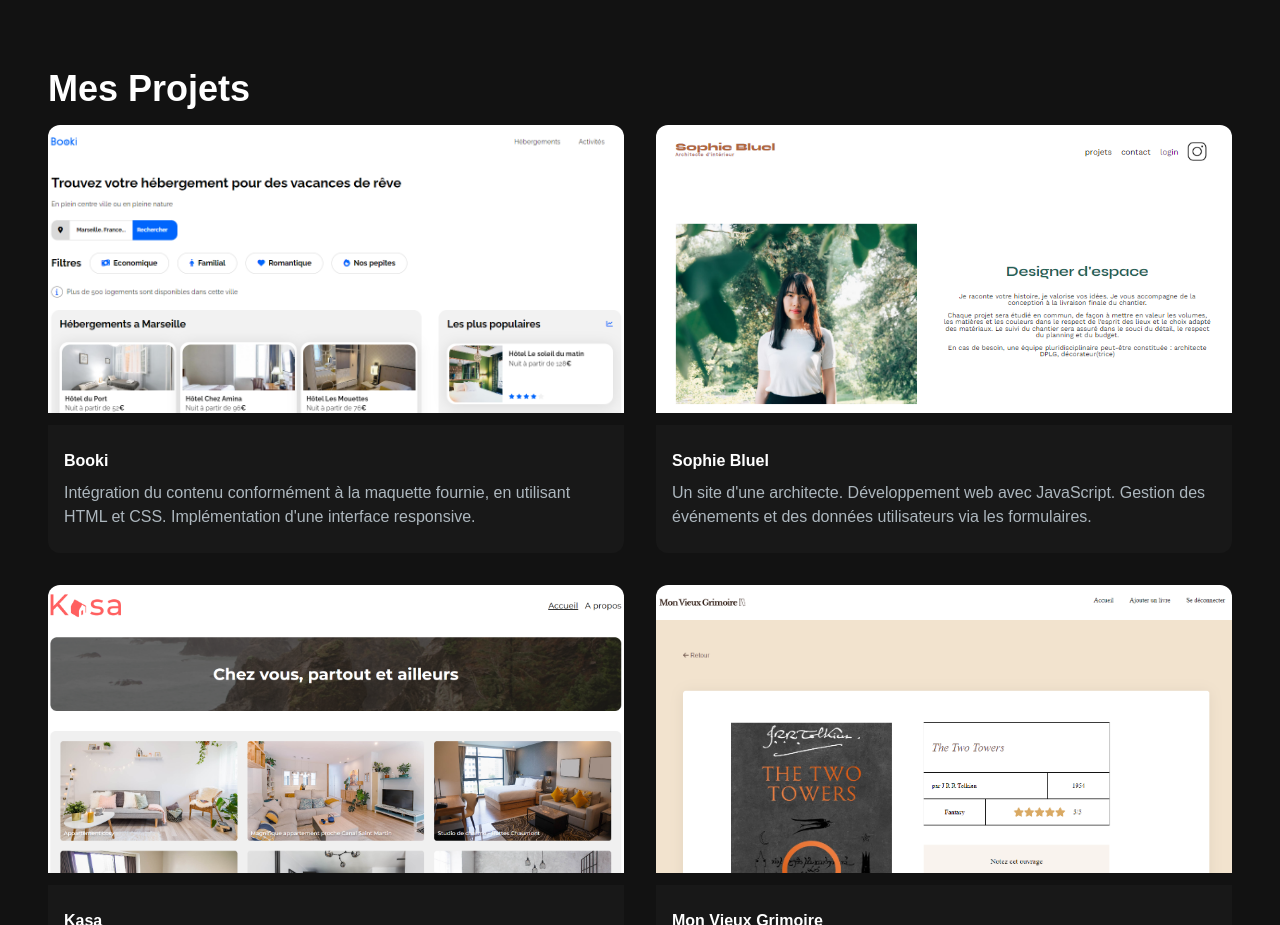
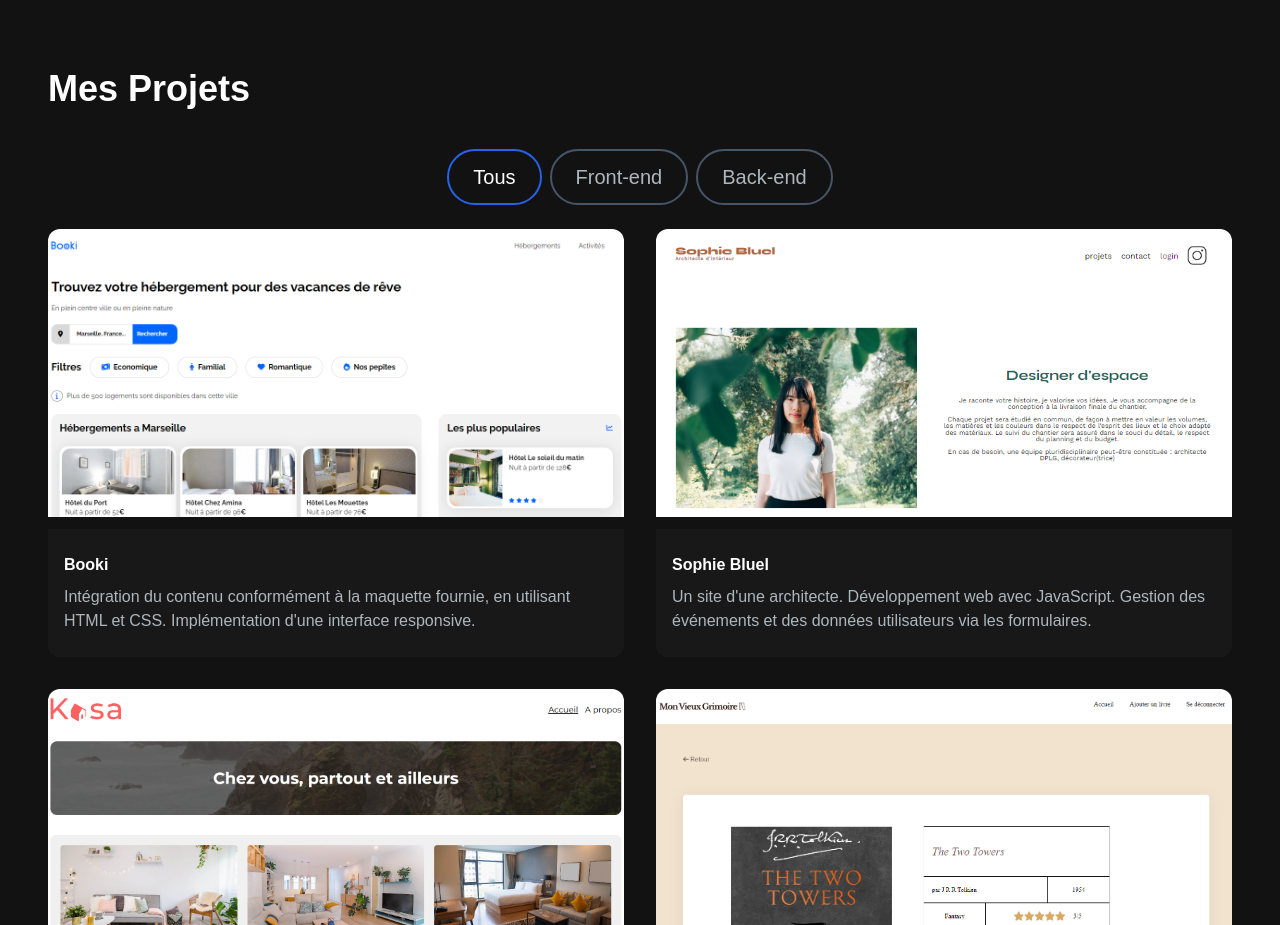
Before and after one commit to xpatk/portfolio, a Next.js app: page / in a window 1280 px wide. Shown: the part 1086-2011 px from the top of the page. Built offline with nearby package versions, Linux system fonts and the light colour scheme.

Commit message:
added filters for projects tous, frontend backend

```diff
--- /dev/null
+++ b/app/components/ProjectTag.jsx
@@ -0,0 +1,17 @@
+import React from "react";
+
+const ProjectTag = ({ name, onClick, isSelected }) => {
+  const buttonStyles = isSelected
+    ? "text-white border-blue-600"
+    : "text-[#ADB7BE] border-slate-600 hover:border-white";
+  return (
+    <button
+      className={`${buttonStyles} rounded-full border-2 px-6 py-3 text-xl cursor-pointer`}
+      onClick={() => onClick(name)}
+    >
+      {name}
+    </button>
+  );
+};
+
+export default ProjectTag;
--- a/app/components/ProjectsSection.jsx
+++ b/app/components/ProjectsSection.jsx
@@ -1,6 +1,7 @@
-import React from "react";
+"use client";
+import React, { useState } from "react";
 import ProjectCard from "./ProjectCard";
-import PreviousMap from "postcss/lib/previous-map";
+import ProjectTag from "./ProjectTag";
 
 const projectsData = [
   {
@@ -46,11 +47,38 @@
 ];
 
 const ProjectsSection = () => {
+  const [tag, setTag] = useState("Tous");
+
+  const handleTagChange = (newTag) => {
+    setTag(newTag);
+  };
+
+  const filterProjects = projectsData.filter((project) => {
+    return project.tag.includes(tag);
+  });
+
   return (
     <>
       <h2 className="text-4xl font-bold text-white mb-4">Mes Projets</h2>
+      <div className="text-white flex flex-row justify-center items-center gap-2 py-6">
+        <ProjectTag
+          onClick={handleTagChange}
+          name="Tous"
+          isSelected={tag === "Tous"}
+        />
+        <ProjectTag
+          onClick={handleTagChange}
+          name="Front-end"
+          isSelected={tag === "Front-end"}
+        />
+        <ProjectTag
+          onClick={handleTagChange}
+          name="Back-end"
+          isSelected={tag === "Back-end"}
+        />
+      </div>
       <div className="grid grid-cols-1 md:grid-cols-2 gap-8">
-        {projectsData.map((project) => (
+        {filterProjects.map((project) => (
           <ProjectCard
             key={project.id}
             title={project.title}
```
